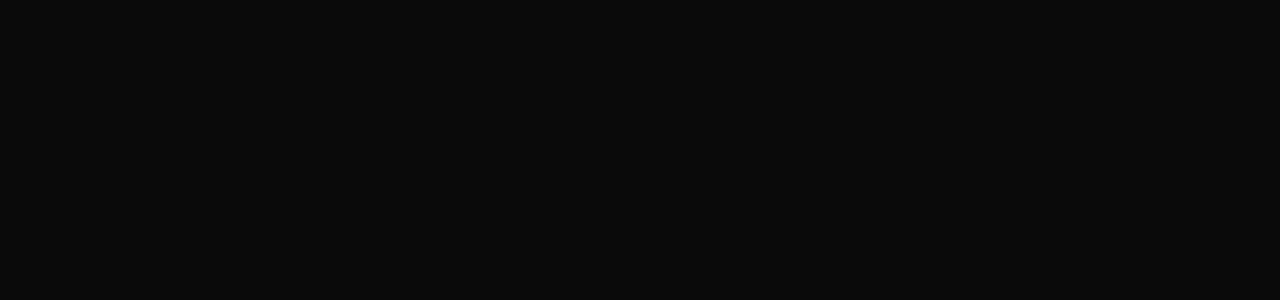
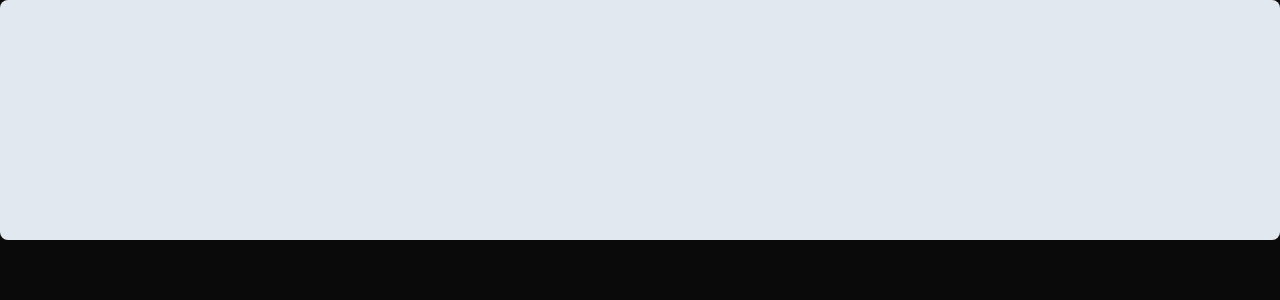
Before and after one commit to EAP-Curriculum-Builder/frontend, a Next.js app in the folder eap/: page /createlearningpath in a window 1280 px wide. Shown: the top 300 px of the page. Built offline with nearby package versions, Linux system fonts and the light colour scheme.

Commit message:
feat: implement rudimentary drag and drop

```diff
--- a/eap/api/createLearning.ts
+++ b/eap/api/createLearning.ts
@@ -39,11 +39,7 @@ interface ExerciseType {
     exercise_type: string;
 };
 
-interface ExerciseTypes {
-    exerciseTypes: ExerciseType[];
-};
-
-export async function fetchExercisesAvailable(text_id:Number): Promise<ExerciseTypes[]>{
+export async function fetchExercisesAvailable(text_id:Number): Promise<ExerciseType[]>{
     try {
         const response = await fetch(`${process.env.NEXT_PUBLIC_BACKEND_URL}/api/create/exercises`, {
             method: 'POST',
@@ -54,7 +50,6 @@ export async function fetchExercisesAvailable(text_id:Number): Promise<ExerciseT
             body: JSON.stringify({ "text_id": text_id })
         });
         const data = await response.json();
-        console.log(data);
         return data;
     } catch (error) {
         console.error("Error fetching the types of exercises", error);
--- a/eap/app/components/dragndrop/Draggable.tsx
+++ b/eap/app/components/dragndrop/Draggable.tsx
@@ -1,4 +1,5 @@
 import React from 'react';
+import '../../styles/dragndropStyles.css';
 
 interface DraggablesProps {
     id: string;
--- a/eap/app/createlearningpath/page.tsx
+++ b/eap/app/createlearningpath/page.tsx
@@ -5,12 +5,22 @@ import { fetchExercisesAvailable } from '@/api/createLearning';
 import { Genre, Topic } from '@/types/appTypes';
 import { useState, useEffect } from 'react';
 
+import Draggable from '../components/dragndrop/Draggable';
+import Droppable from '../components/dragndrop/Droppable';
+
+interface ExerciseType {
+    id: number;
+    text_id: number;
+    exercise_type: string;
+};
+
 const createLearningPath = () => {
 
     const router = useRouter();
     const searchParams = useSearchParams();
     const [genre, setGenre] = useState<Genre | null>(null);
     const [topic, setTopic] = useState<Topic | null>(null);
+    const [exercises, setExercises] = useState<ExerciseType[] | null>(null);
 
     useEffect(() => {
         const genreParam = searchParams.get('genre');
@@ -22,8 +32,11 @@ const createLearningPath = () => {
                 const parsedTopic = JSON.parse(decodeURIComponent(topicParam));
                 setGenre(parsedGenre);
                 setTopic(parsedTopic);
-                fetchExercisesAvailable(parsedTopic.text_id);
-
+                const getExercises = async () => {
+                    const exercisesData =  await fetchExercisesAvailable(parsedTopic.text_id);
+                    setExercises(exercisesData);
+                }
+                getExercises();
             } catch (error) {
                 console.error("Failed to parse query parameters", error);
             }
@@ -37,10 +50,107 @@ const createLearningPath = () => {
     const selectedTopic = searchParams.get('topic');
     console.log(selectedGenre);
     console.log(selectedTopic);
+    console.log(exercises);
+
+    const [draggables, setDraggables] = useState([{ id: 'draggable-1' }]);
+    const droppableIds = ["drop-1", "drop-2", "drop-3", "drop-4", "drop-5"];
+
+
+    const handleOnDragStart = (e: React.DragEvent<HTMLDivElement>, id: string) => {
+        console.log("What is going on?");
+        const target = e.target as HTMLDivElement;
+        e.dataTransfer.setData('targetId', id);
+        // Passing the parent node classname allows us to track
+        // whether the draggable is coming OUT of a droppable or not
+        e.dataTransfer.setData('targetParentClass', (target.parentNode as HTMLDivElement)?.className);
+        e.dataTransfer.setData('targetParentId', (target.parentNode as HTMLDivElement)?.id || '');
+    }
+
+    const handleDrop = (e: React.DragEvent<HTMLDivElement>, droppableId: string) => {
+        console.log("Hello");
+        e.preventDefault();
+        const target = e.target as HTMLDivElement;
+        target.classList.remove('drag-over-safe');
+        target.classList.remove('drag-over-unsafe');
+
+        // Check if a child is already appended to the droppable element
+        if(!target.firstChild) {
+            // get the draggable element information
+            const id = e.dataTransfer.getData('targetId');
+            const draggable = document.getElementById(id);
+            const droppable = document.getElementById(droppableId);
+            console.log(draggable);
+            console.log(droppable);
+
+            /**
+             * REMOVE ORIGINAL ELEMENT FROM ITS PARENT IF IT WAS IN A DROPPABLE
+             * To remove a draggable from a droppable element
+             * before we drop it, check that the draggable is not a child
+             * of a droppable by using the data that was transferred
+             * If it is a child of a droppable element, remove it from its parent
+             * when dropped
+             */
+            const originalParentId = e.dataTransfer.getData('targetParentId');
+            const originalParent = document.getElementById(originalParentId);
+            if (originalParent && originalParent.classList.contains('droppable') && draggable) {
+                originalParent.removeChild(draggable);
+            }
+
+            /**
+             * CLONE the element so that it can be appended to the droppable.
+             * Add to the draggables array to make sure that ids are correctly updated
+             */
+            if (draggable) {
+                console.log("We are about to clone!");
+                const clonedElement = draggable?.cloneNode(true) as HTMLElement;
+                clonedElement.id = `draggable-${draggables.length + 1}`;
+
+                /**
+                 * Add a delete button if it doesn't already exist.
+                 */
+                if (!(clonedElement.childNodes[0] as HTMLDivElement).classList.contains('')) {
+                    const deleteButton = document.createElement('button');
+                    deleteButton.innerText = 'X';
+                    deleteButton.className = 'delete-draggable-button'
+                    //deleteButton.onclick = function(e) { deleteThisElement(e) };
+                } else {
+                    //
+                }
+
+                setDraggables((prevDraggables) => [...prevDraggables, clonedElement]);
+                droppable?.append(clonedElement);
+
+            }
+
+
+
+        }
+
+    }
+
+    const handleOnDelete = () => {
+        console.log("Oh my goodness!");
+    }
 
     return (
         <div>
+            {exercises && exercises.length > 0 && (
+                    <Draggable
+                        id={exercises[0].id.toString()}
+                        onDragStart={(e) => handleOnDragStart(e, exercises[0].id.toString())}
+                        onDelete={handleOnDelete}
+                        exerciseType={exercises[0].exercise_type}
+                    />
+                )}
+            <Droppable
+                id={droppableIds[0]}
+                onDrop={(e) => handleDrop(e, droppableIds[0])}
+            >
 
+
+
+
+            </Droppable>
         </div>
     );
 };
--- /dev/null
+++ b/eap/app/styles/dragndropStyles.css
@@ -0,0 +1,16 @@
+
+.draggable {
+    @apply h-20 w-20 m-10 bg-sky-500 rounded-lg;
+}
+
+.droppable {
+    @apply w-full h-60 bg-slate-200 rounded-lg
+}
+
+.drag-over-unsafe {
+    @apply border-dashed border-2 border-red-500
+}
+
+.drag-over-safe {
+    @apply border-dashed border-2 border-green-500
+}
```
Also changed, not shown: eap/app/components/dragndrop/DragNDropContainer.tsx (deleted).
